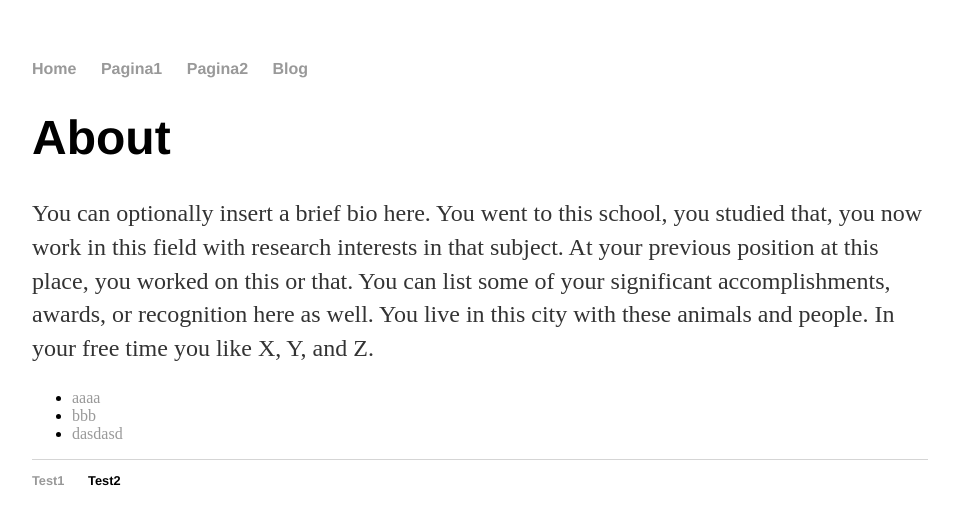
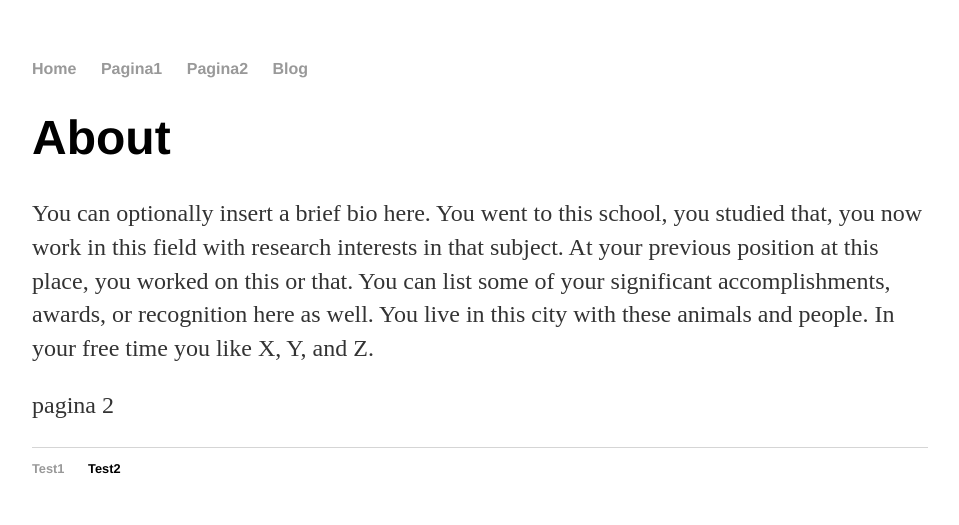
Before and after one commit to paoloamodio/paoloamodio.github.io, a Jekyll site: the page built from pagina1/index.html, in a window 1280 px wide. Shown: the top 525 px of the page, without its empty margins (160-1119 px from the left). Built offline with Jekyll 4.4.1, drawn with Linux system fonts in a browser that asks for light colours.

Commit message:
Update index.html

```diff
--- a/pagina1/index.html
+++ b/pagina1/index.html
@@ -5,10 +5,5 @@
 <div class="pagina1">
 			<h1>About</h1>
 			<p>You can optionally insert a brief bio here. You went to this school, you studied that, you now work in this field with research interests in that subject. At your previous position at this place, you worked on this or that. You can list some of your significant accomplishments, awards, or recognition here as well. You live in this city with these animals and people. In your free time you like X, Y, and Z.</p>
-
-			<ul class="contacts">
-				<li><a href="#">aaaa</a></li>
-				<li><a href="#">bbb</a></li>
-				<li><a href="#">dasdasd</a></li>
-			</ul>
+			<p>pagina 2</p>
 </div>
```
